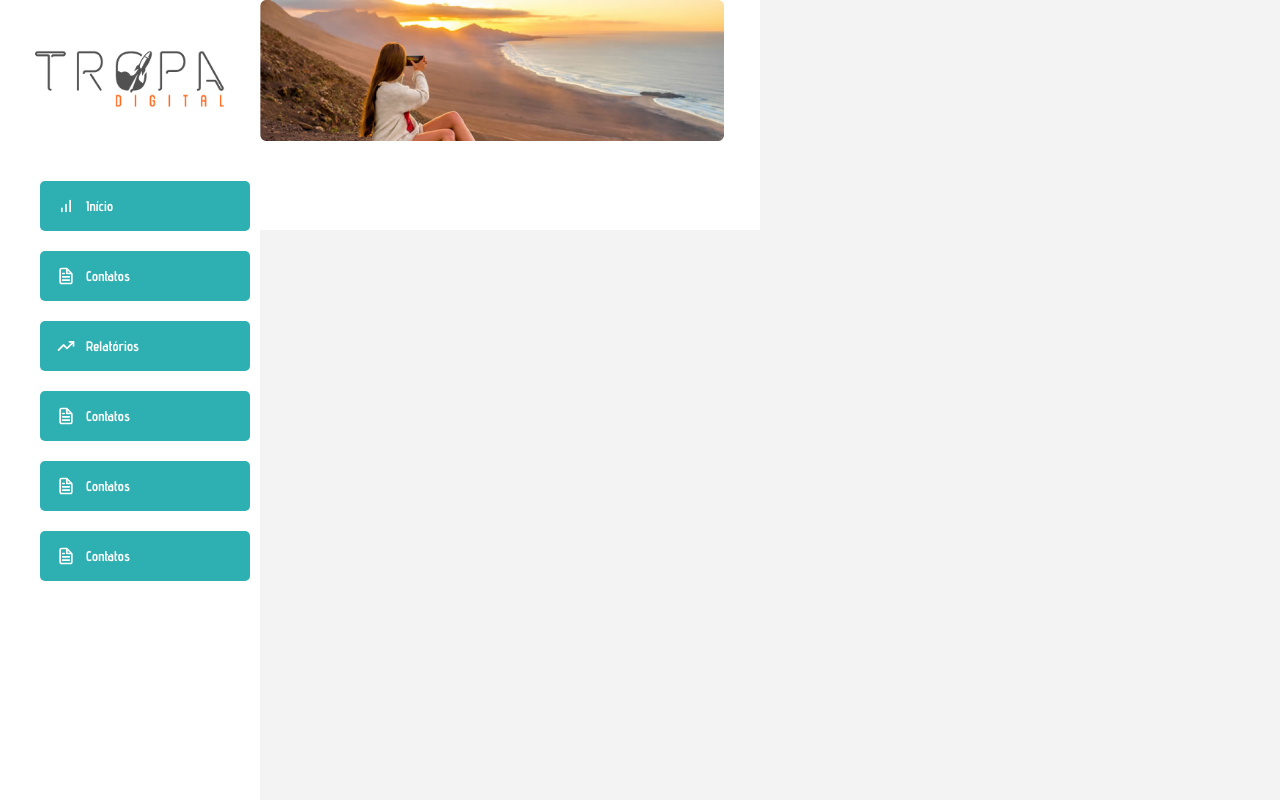
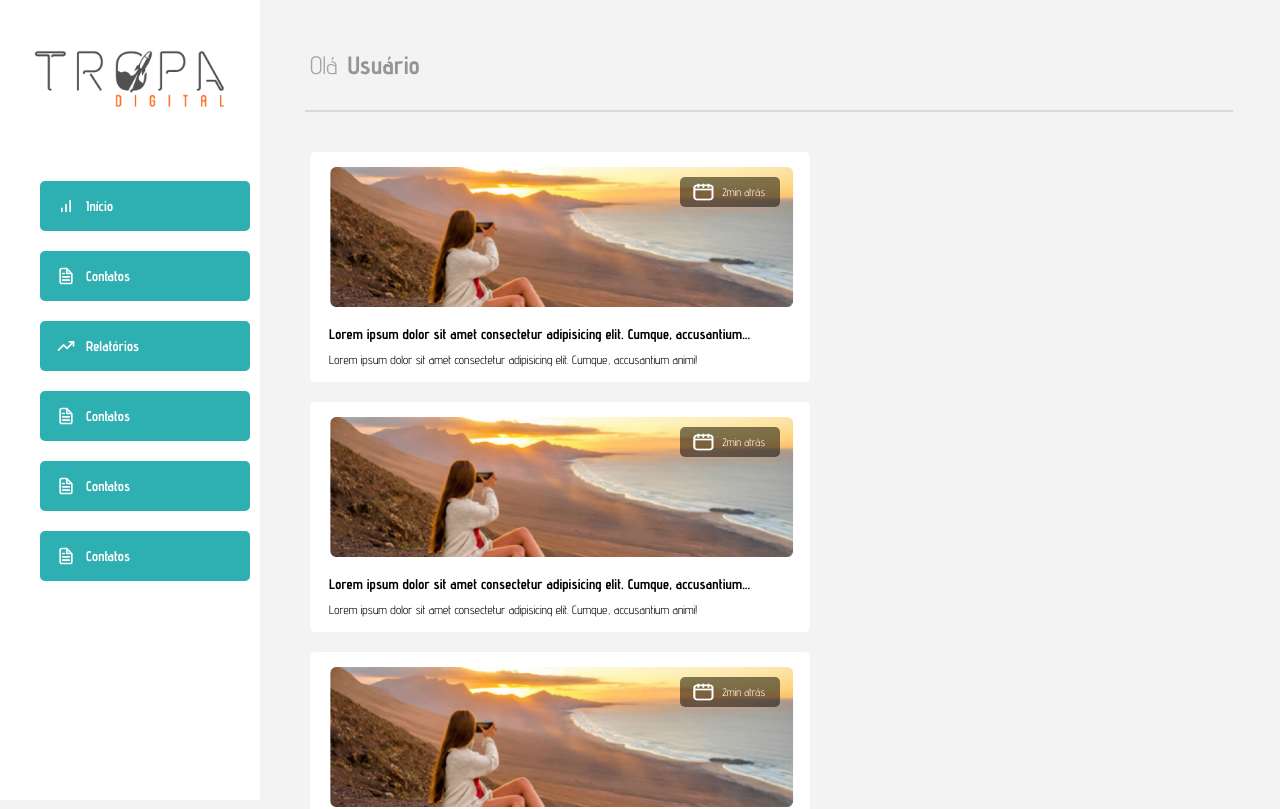
Before and after one commit to Fino59/Tropa-Digital-Teste, a React (Create React App) app: page /home in a window 1280 px wide. Shown: the top 809 px of the page. Built offline with nearby package versions, Linux system fonts and the light colour scheme.

Commit message:
Update Card with Sections for images and text

```diff
--- a/src/components/Card/index.js
+++ b/src/components/Card/index.js
@@ -1,17 +1,215 @@
 import styled from "styled-components";
 import paisage from '../../assets/images/image-ref.png';
+import lastSeen from '../../assets/images/Frame.png'
+
+
+const UserName = styled.div`
+    display: flex;
+    margin: 40px 0 20px 45px;
+    .hello {
+        color: #a5a5a5;
+        font-size: 25px;
+        font-family: 'Advent Pro', sans-serif;
+        margin: 10px 5px;
+    }
+    .user {
+        color: #959595;
+        font-size: 25px;
+        font-family: 'Advent Pro', sans-serif;
+        font-weight: 700;
+        margin: 10px 5px;
+    }
+`;
+
+const EndSection = styled.div`
+    width: 91%;
+    margin: 0 0 30px 45px;
+    hr {
+        border: solid 1px #d9d9d9;
+    }
+`;
+
+const Cards = styled.div`
+    display: flex;
+    flex-wrap: wrap;
+    margin-left: 40px;
+`;
 
 const DivCard = styled.div`
     width: 500px;
     height: 230px;
     background: #fff;
+    display: flex;
+    flex-direction: column;
+    margin: 10px;
+    border-radius: 5px;
+    transition: ease-in-out 250ms;
+    img {
+        width: 464px;
+        height: 140px;
+        margin: 15px 15px 15px 20px;
+    }
+    .title-card {
+        font-family: 'Advent Pro', sans-serif;
+        font-size: 14px;
+        font-weight: 700;
+        margin: 0 19px 10px;
+    }
+    .subtitle-card {
+        font-family: 'Advent Pro', sans-serif;
+        font-size: 12px;
+        font-weight: 400;
+        margin: 0 19px;
+    }&:hover {
+        opacity: 0.8;
+        cursor: pointer;
+    }
+
+    .images {
+        position: relative;
+    }
+
+    .visual {
+        width: 100px;
+        height: 30px;
+        background-color: rgba(0, 0, 0, 0.5);
+        border-radius: 5px;
+        position: absolute;
+        z-index: 12;
+        top: 25px;
+        right: 30px;
+
+        img {
+            width: 25px;
+            height: 20px;
+            position: absolute;
+            top: -10px;
+            right: 50px;
+        }
+        p {
+            font-family: 'Advent Pro', sans-serif;
+            font-size: 11px;
+            color: #fff;
+            position: absolute;
+            top: -3px;
+            right: 15px;
+        }
+    }
+
 `;
 
 function Card() {
     return (
-        <DivCard>
-            <img src={paisage} alt="Paisagem Mar com mulher" />
-        </DivCard>
+        <>
+            <UserName>
+                <p className="hello">Olá</p>
+                <p className="user">Usuário</p>
+            </UserName>
+            <EndSection>
+                <hr></hr>
+            </EndSection>
+            <Cards>
+                <DivCard>
+                    <div className="images">
+                        <img src={paisage} alt="Paisagem do Mar com mulher" />
+                        <div className="visual">
+                            <img src={lastSeen} alt="Indica ultima visualização" />
+                            <p>2min atrás</p>
+                        </div>
+                    </div>
+                    <p className="title-card">Lorem ipsum dolor sit amet consectetur adipisicing elit. Cumque, accusantium...</p>
+                    <p className="subtitle-card">Lorem ipsum dolor sit amet consectetur adipisicing elit. Cumque, accusantium animi!</p>
+                </DivCard>
+                <DivCard>
+                    <div className="images">
+                        <img src={paisage} alt="Paisagem do Mar com mulher" />
+                        <div className="visual">
+                            <img src={lastSeen} alt="Indica ultima visualização" />
+                            <p>2min atrás</p>
+                        </div>
+                    </div>
+                    <p className="title-card">Lorem ipsum dolor sit amet consectetur adipisicing elit. Cumque, accusantium...</p>
+                    <p className="subtitle-card">Lorem ipsum dolor sit amet consectetur adipisicing elit. Cumque, accusantium animi!</p>
+                </DivCard>
+                <DivCard>
+                    <div className="images">
+                        <img src={paisage} alt="Paisagem do Mar com mulher" />
+                        <div className="visual">
+                            <img src={lastSeen} alt="Indica ultima visualização" />
+                            <p>2min atrás</p>
+                        </div>
+                    </div>
+                    <p className="title-card">Lorem ipsum dolor sit amet consectetur adipisicing elit. Cumque, accusantium...</p>
+                    <p className="subtitle-card">Lorem ipsum dolor sit amet consectetur adipisicing elit. Cumque, accusantium animi!</p>
+                </DivCard>
+                <DivCard>
+                    <div className="images">
+                        <img src={paisage} alt="Paisagem do Mar com mulher" />
+                        <div className="visual">
+                            <img src={lastSeen} alt="Indica ultima visualização" />
+                            <p>2min atrás</p>
+                        </div>
+                    </div>
+                    <p className="title-card">Lorem ipsum dolor sit amet consectetur adipisicing elit. Cumque, accusantium...</p>
+                    <p className="subtitle-card">Lorem ipsum dolor sit amet consectetur adipisicing elit. Cumque, accusantium animi!</p>
+                </DivCard>
+                <DivCard>
+                    <div className="images">
+                        <img src={paisage} alt="Paisagem do Mar com mulher" />
+                        <div className="visual">
+                            <img src={lastSeen} alt="Indica ultima visualização" />
+                            <p>2min atrás</p>
+                        </div>
+                    </div>
+                    <p className="title-card">Lorem ipsum dolor sit amet consectetur adipisicing elit. Cumque, accusantium...</p>
+                    <p className="subtitle-card">Lorem ipsum dolor sit amet consectetur adipisicing elit. Cumque, accusantium animi!</p>
+                </DivCard>
+                <DivCard>
+                    <div className="images">
+                        <img src={paisage} alt="Paisagem do Mar com mulher" />
+                        <div className="visual">
+                            <img src={lastSeen} alt="Indica ultima visualização" />
+                            <p>2min atrás</p>
+                        </div>
+                    </div>
+                    <p className="title-card">Lorem ipsum dolor sit amet consectetur adipisicing elit. Cumque, accusantium...</p>
+                    <p className="subtitle-card">Lorem ipsum dolor sit amet consectetur adipisicing elit. Cumque, accusantium animi!</p>
+                </DivCard>
+                <DivCard>
+                    <div className="images">
+                        <img src={paisage} alt="Paisagem do Mar com mulher" />
+                        <div className="visual">
+                            <img src={lastSeen} alt="Indica ultima visualização" />
+                            <p>2min atrás</p>
+                        </div>
+                    </div>
+                    <p className="title-card">Lorem ipsum dolor sit amet consectetur adipisicing elit. Cumque, accusantium...</p>
+                    <p className="subtitle-card">Lorem ipsum dolor sit amet consectetur adipisicing elit. Cumque, accusantium animi!</p>
+                </DivCard>
+                <DivCard>
+                    <div className="images">
+                        <img src={paisage} alt="Paisagem do Mar com mulher" />
+                        <div className="visual">
+                            <img src={lastSeen} alt="Indica ultima visualização" />
+                            <p>2min atrás</p>
+                        </div>
+                    </div>
+                    <p className="title-card">Lorem ipsum dolor sit amet consectetur adipisicing elit. Cumque, accusantium...</p>
+                    <p className="subtitle-card">Lorem ipsum dolor sit amet consectetur adipisicing elit. Cumque, accusantium animi!</p>
+                </DivCard>
+                <DivCard>
+                    <div className="images">
+                        <img src={paisage} alt="Paisagem do Mar com mulher" />
+                        <div className="visual">
+                            <img src={lastSeen} alt="Indica ultima visualização" />
+                            <p>2min atrás</p>
+                        </div>
+                    </div>
+                    <p className="title-card">Lorem ipsum dolor sit amet consectetur adipisicing elit. Cumque, accusantium...</p>
+                    <p className="subtitle-card">Lorem ipsum dolor sit amet consectetur adipisicing elit. Cumque, accusantium animi!</p>
+                </DivCard>
+            </Cards>
+        </>
     );
 }
 
```
